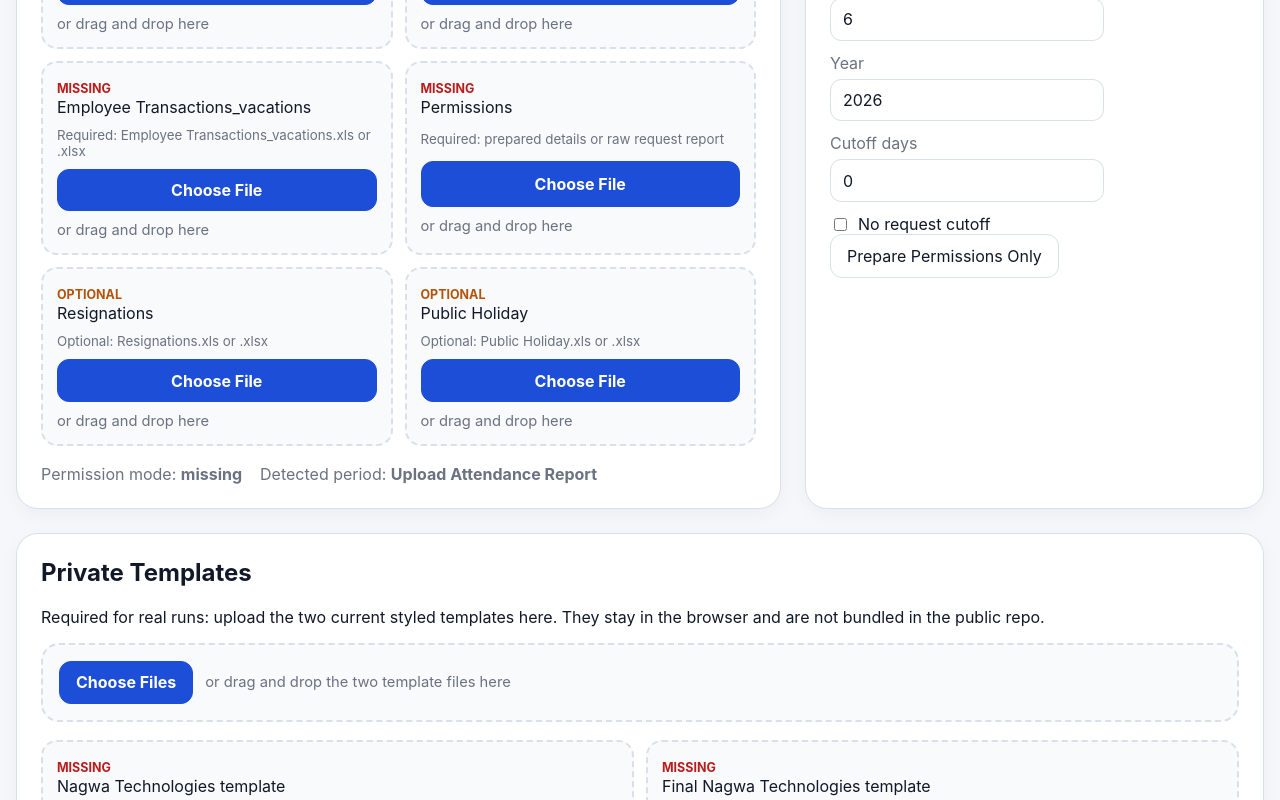
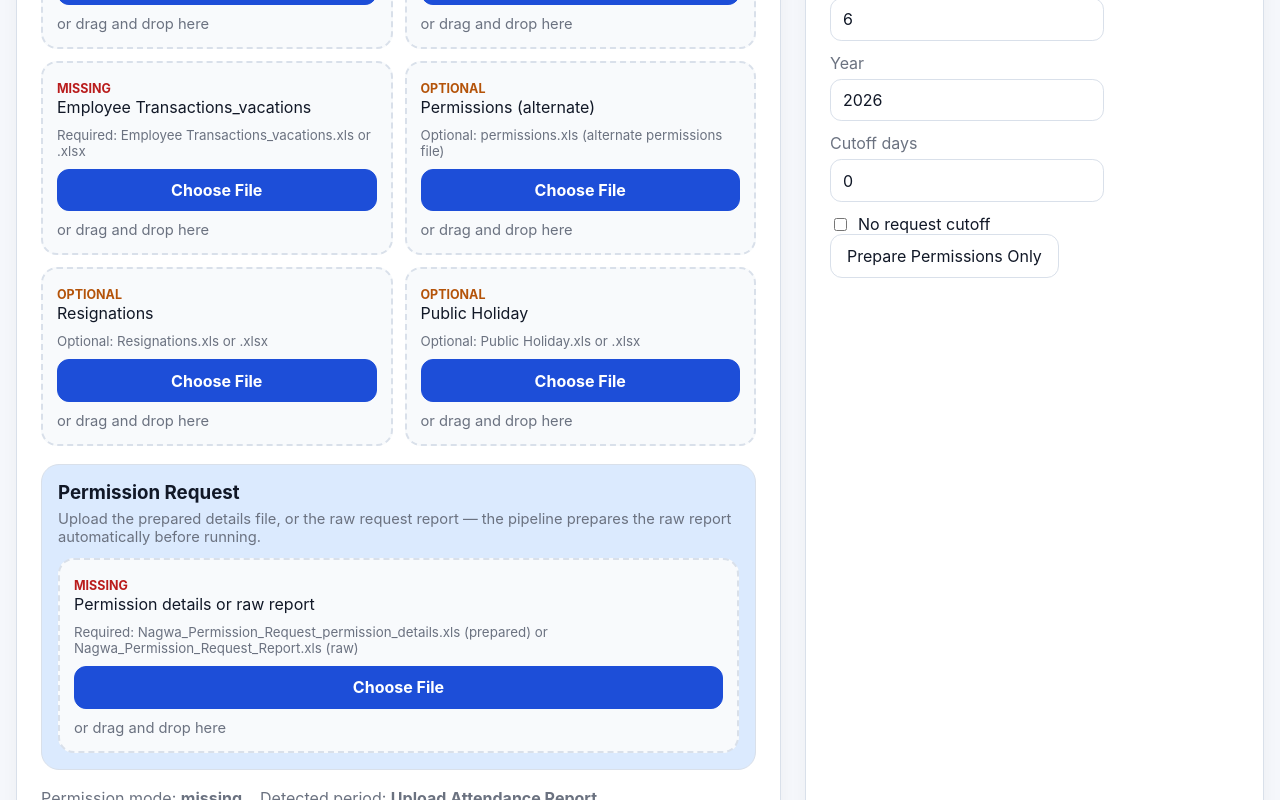
Before and after one commit to farouknagwa/PayrollTool, a React (Vite) app: page / in a window 1280 px wide. Shown: the part 640-1440 px from the top of the page. Built offline with nearby package versions, Linux system fonts and the light colour scheme.

Commit message:
Separate alternate and primary permission inputs in UI

```diff
--- a/src/App.css
+++ b/src/App.css
@@ -182,8 +182,20 @@
   color: var(--muted);
 }
 
+.permission-input {
+  margin-top: 18px;
+  padding: 16px;
+  border: 1px solid var(--border);
+  border-radius: 18px;
+  background: var(--accent-soft);
+}
+
+.permission-input h3 {
+  margin-bottom: 6px;
+}
+
 .permission-options {
-  margin-top: 18px;
+  margin-top: 16px;
   padding: 16px;
   border: 1px solid var(--border);
   border-radius: 16px;
--- a/src/App.tsx
+++ b/src/App.tsx
@@ -431,9 +431,10 @@ function App() {
               onFiles={(files) => void addFiles(files)}
             />
             <UploadTile
-              title="Permissions"
-              description="Required: prepared details or raw request report"
-              file={inputs.preparedPermissions ?? inputs.rawPermissions}
+              title="Permissions (alternate)"
+              description="Optional: permissions.xls (alternate permissions file)"
+              file={inputs.alternatePermissions}
+              optional
               onFiles={(files) => void addFiles(files)}
             />
             <UploadTile
@@ -451,10 +452,18 @@ function App() {
               onFiles={(files) => void addFiles(files)}
             />
           </div>
-          <div className="meta-row">
-            <span>Permission mode: <strong>{permissionMode(inputs)}</strong></span>
-            <span>Detected period: <strong>{detectedPeriod || "Upload Attendance Report"}</strong></span>
-          </div>
+
+          <div className="permission-input">
+            <h3>Permission Request</h3>
+            <p className="helper-text">
+              Upload the prepared details file, or the raw request report — the pipeline prepares the raw report automatically before running.
+            </p>
+            <UploadTile
+              title="Permission details or raw report"
+              description="Required: Nagwa_Permission_Request_permission_details.xls (prepared) or Nagwa_Permission_Request_Report.xls (raw)"
+              file={inputs.preparedPermissions ?? inputs.rawPermissions}
+              onFiles={(files) => void addFiles(files)}
+            />
             {permissionMode(inputs) === "raw" && (
               <div className="permission-options">
                 <p className="helper-text">
@@ -475,6 +484,12 @@ function App() {
                 </div>
               </div>
             )}
+          </div>
+
+          <div className="meta-row">
+            <span>Permission mode: <strong>{permissionMode(inputs)}</strong></span>
+            <span>Detected period: <strong>{detectedPeriod || "Upload Attendance Report"}</strong></span>
+          </div>
         </div>
 
         <div
```
Lines whose indentation alone changed are shown as unchanged.
